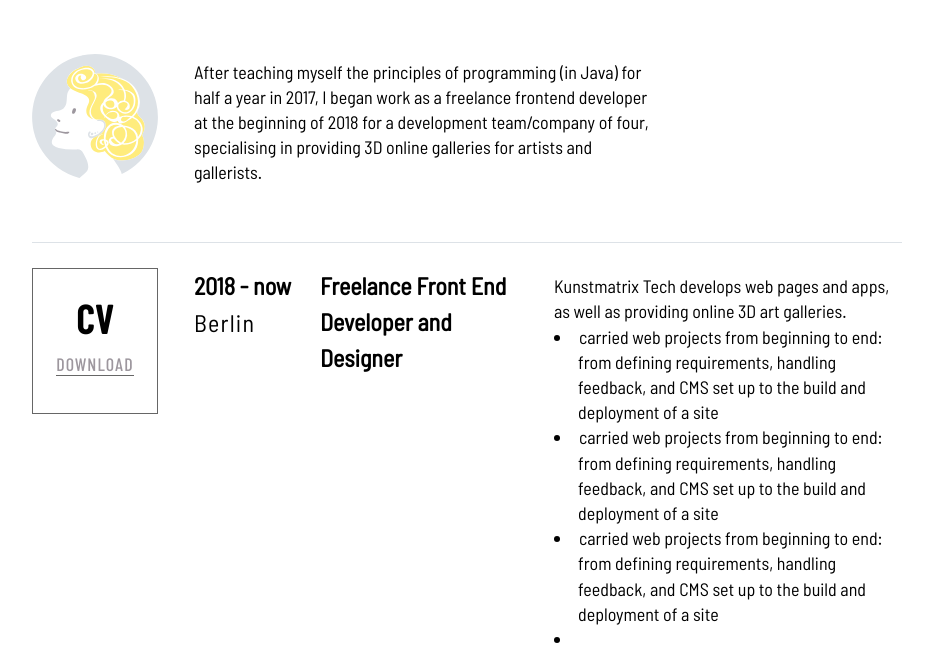
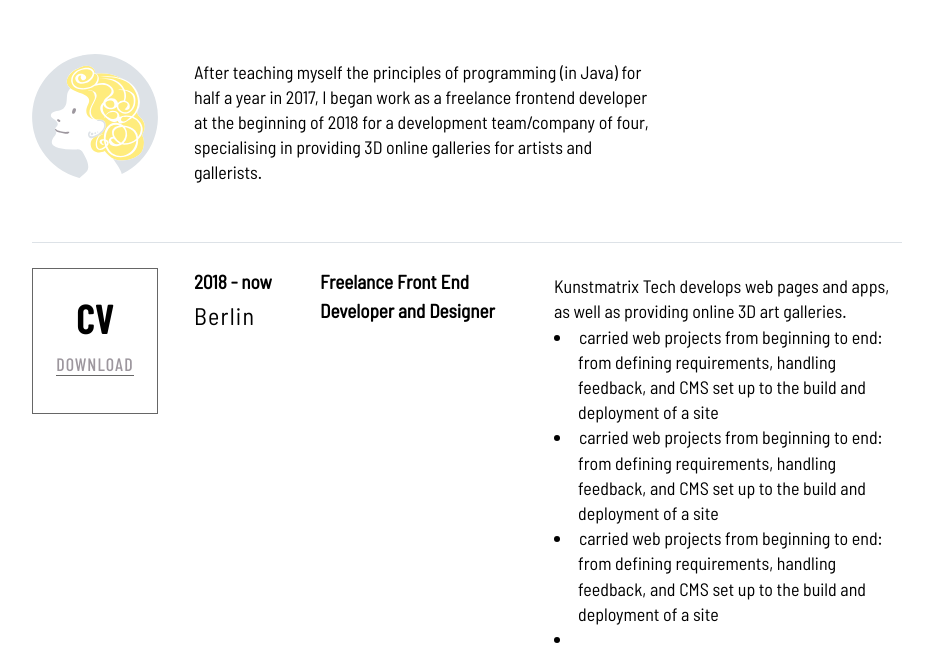
Before and after one commit to nadgerz/moppets-website, a Gatsby site: page /about in a window 1280 px wide. Shown: the part 130-779 px from the top of the page, without its empty margins (173-1106 px from the left). Built offline with nearby package versions, Linux system fonts and the light colour scheme; Gatsby itself is replaced by a stand-in of ours.

Commit message:
changed size of h4

```diff
--- a/src/assets/css/base/typography.scss
+++ b/src/assets/css/base/typography.scss
@@ -24,7 +24,7 @@ $font-size-paragraph: 1.5rem;
 $font-size-H1: 12rem;
 $font-size-H2: 3.3rem;
 $font-size-H3: 2rem;
-$font-size-H4: 2rem;
+$font-size-H4: 1.6rem;
 
 $line-height-standard: 2.1rem;
 $line-height-double: 4.2rem;
```
Also changed, not shown: 1 other file.
